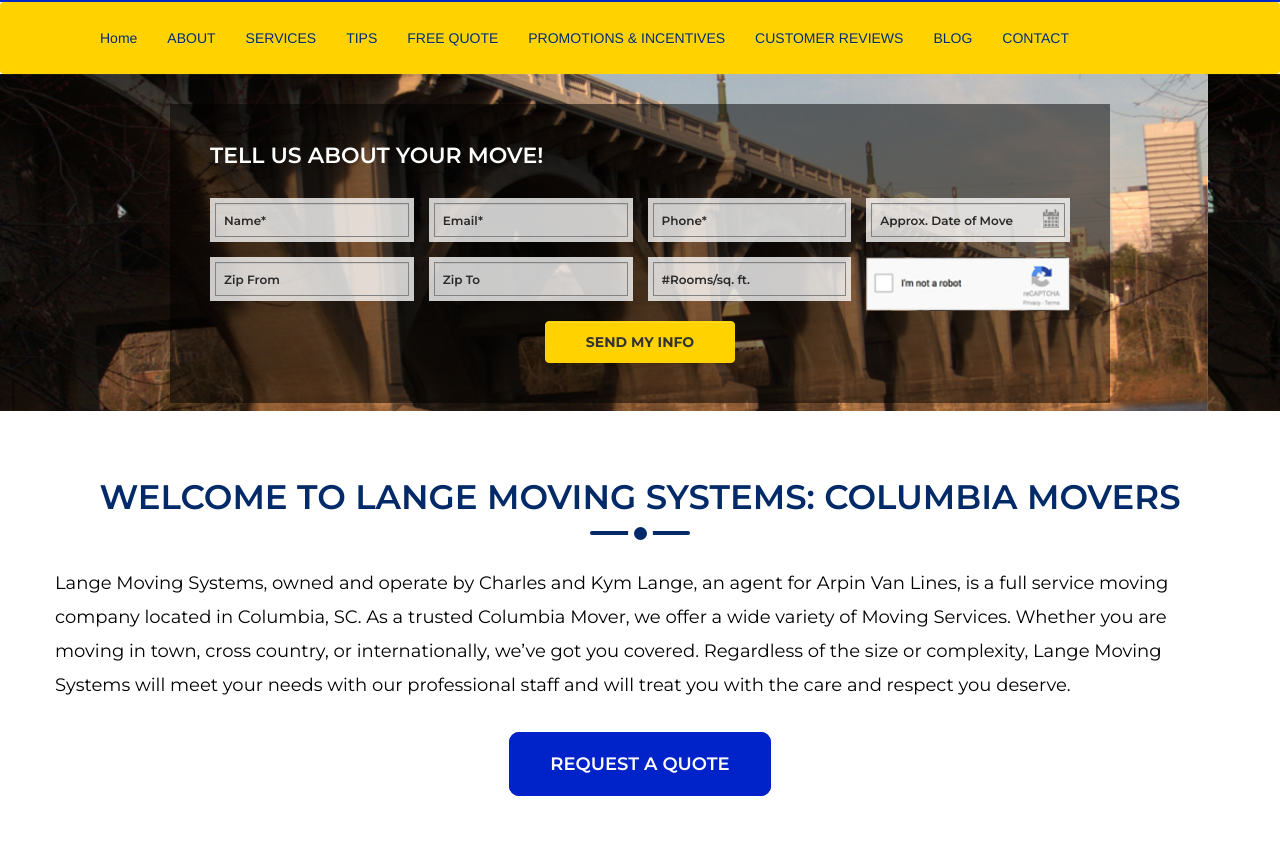
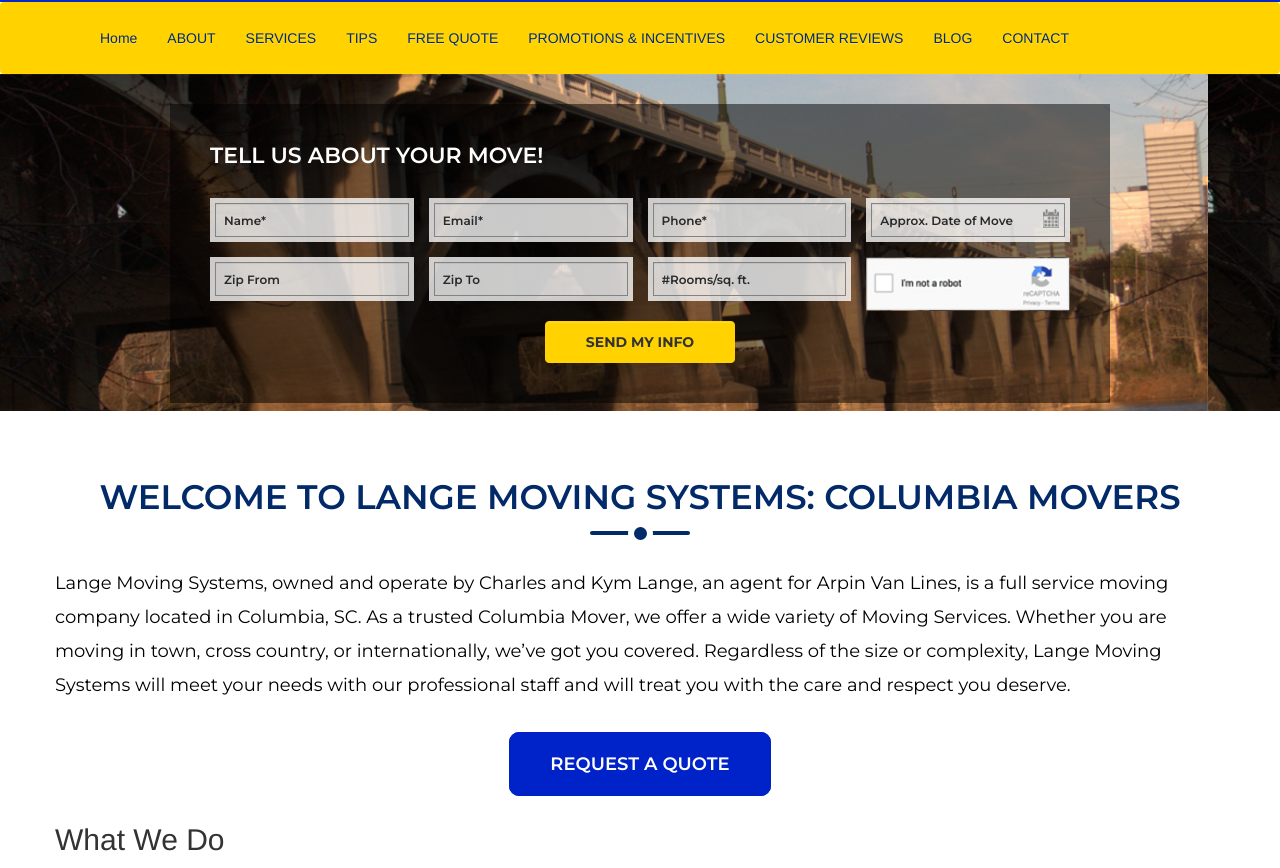
Before and after one commit to upweb-media-pvt-ltd/LMS, a plain HTML site: page index.html in a window 1280 px wide. Shown: the part 137-1005 px from the top of the page. Before the commit the page ends 960 px from the top, so only its background shows below. Drawn offline with Linux system fonts and the light colour scheme.

Commit message:
What We Do
Section skeliton created.

```diff
--- a/index.html
+++ b/index.html
@@ -134,6 +134,18 @@
                 </div>
             </div>
         </div>
+        <section class="what-we-do">
+            <div class="container">
+                <div class="row">
+                    <h2>What We Do</h2>
+                    <div class="col-sm-6"></div>
+                    <div class="col-sm-6"></div>
+                    <div class="col-sm-6"></div>
+                    <div class="col-sm-6"></div>
+                    <div class="clearfix"></div>
+                </div>
+            </div>
+        </section>
 
         <script src="js/jquery-3.3.1.min.js" type="text/javascript"></script>
         <script src="js/bootstrap.min.js" type="text/javascript"></script>
```
